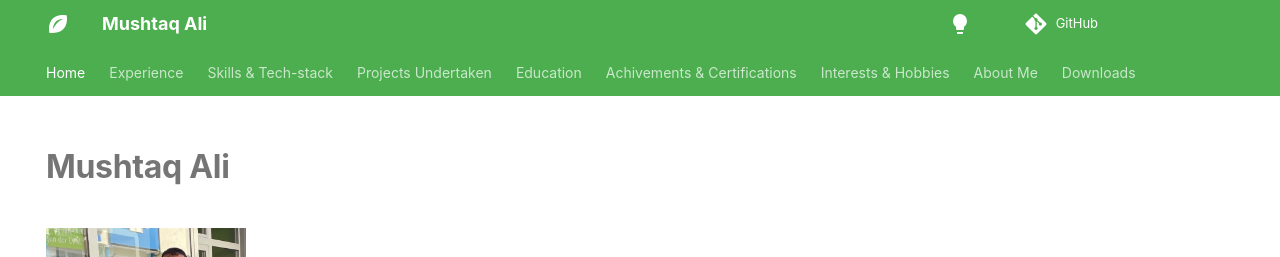
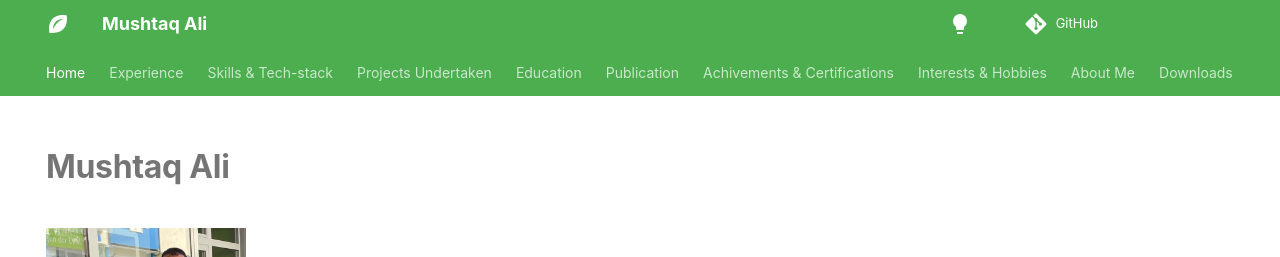
Before and after one commit to ali1810/Profile, an MkDocs documentation site: the page built from docs/index.md, in a window 1280 px wide and 1317 px high. Shown: the top 257 px of the window. Built offline with MkDocs 1.6.1 and Material for MkDocs 9.7.7, drawn with Linux system fonts in a browser that asks for light colours; some web fonts are replaced; comment, search, counter and statistics services are not loaded.

Commit message:
Update mkdocs.yml

```diff
--- a/mkdocs.yml
+++ b/mkdocs.yml
@@ -7,6 +7,7 @@ nav:
   - Skills & Tech-stack: skills.md
   - Projects Undertaken: projects.md
   - Education: education.md
+  - Publication: publication.md
   - Achivements & Certifications: recognition.md
   - Interests & Hobbies: interests.md
   - About Me: about.md
```
